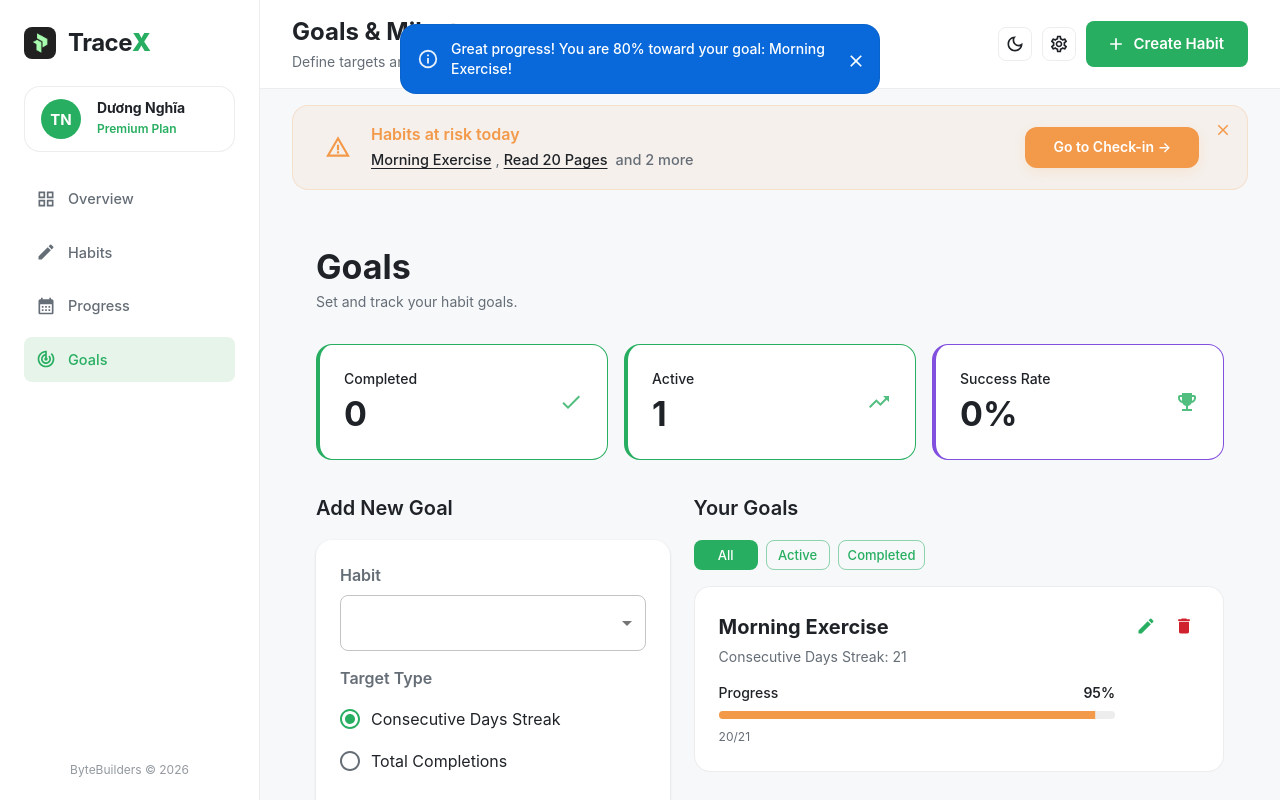
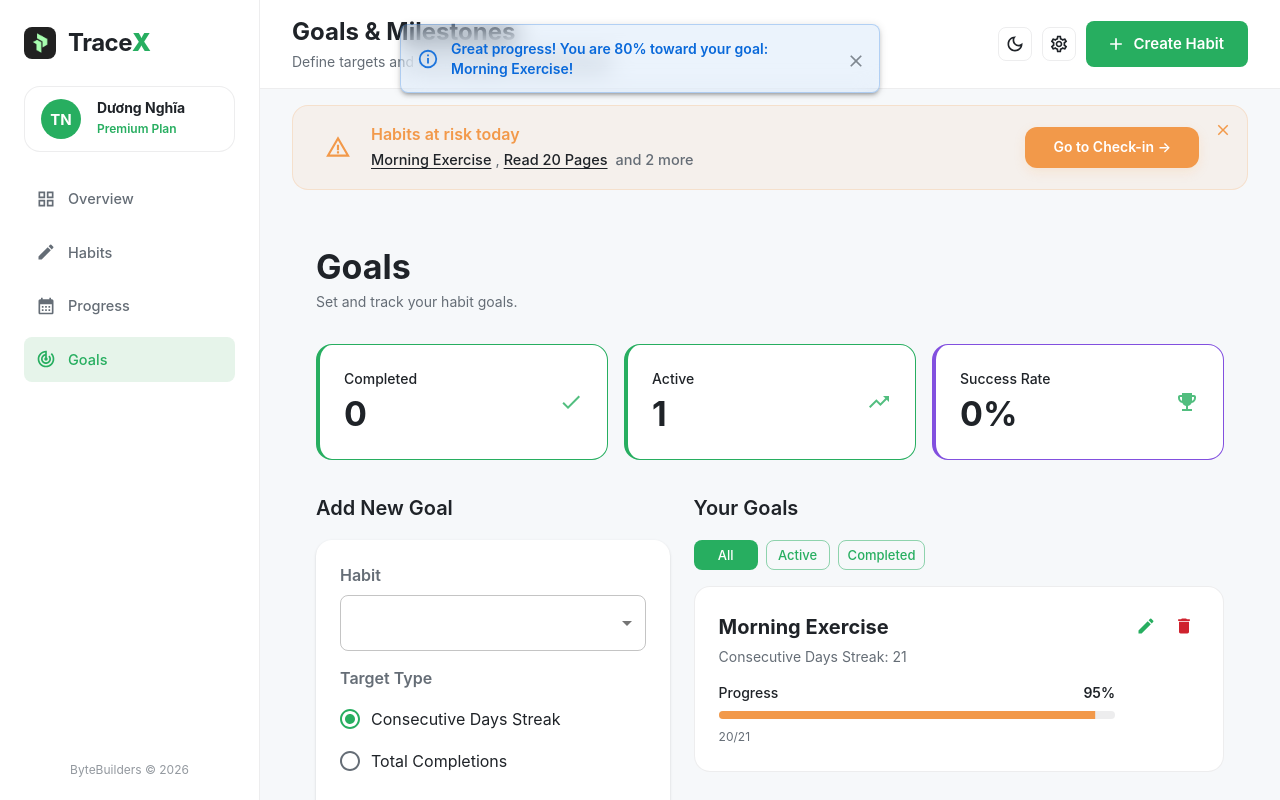
Before and after one commit to NghiaDPTWorkk/habit-hub, a React (Vite) app in the folder fe/: page /goals in a window 1280 px wide. Built offline with nearby package versions, Linux system fonts and the light colour scheme.

Commit message:
feat(ui): HH-35 - style toast notification

```diff
--- a/fe/src/components/ui/Toast.tsx
+++ b/fe/src/components/ui/Toast.tsx
@@ -2,6 +2,9 @@ import React, { useState } from 'react'
 import Snackbar from '@mui/material/Snackbar'
 import Alert from '@mui/material/Alert'
 import { useBoundStore } from '@/store/useBoundStore'
+import { alpha } from '@mui/material/styles'
+import { pxToRem } from '@/utils'
+import type { Theme } from '@mui/material/styles'
 
 const TOAST_DURATION_MS = 5000
 
@@ -28,15 +31,43 @@ export const Toast: React.FC = () => {
     >
       <Alert
         severity={current.severity}
-        variant="filled"
         onClose={dismissToast}
         sx={{
-          borderRadius: 2,
-          minWidth: { xs: '100%', sm: 300 },
+          borderRadius: 1,
+          minWidth: { xs: '100%', sm: 320 },
           maxWidth: { xs: '100%', sm: 480 },
           alignItems: 'center',
-          '& .MuiAlert-icon': { fontSize: 22 },
-          '& .MuiAlert-message': { fontWeight: 500 },
+          backdropFilter: 'blur(12px)',
+          boxShadow: 3,
+          border: '1px solid',
+          bgcolor: (theme: Theme) => {
+            const color = theme.palette[current.severity ?? 'info'].main
+            return alpha(color, 0.08)
+          },
+          color: (theme: Theme) => {
+            const color = theme.palette[current.severity ?? 'info'].main
+            return theme.palette.mode === 'dark' ? theme.palette.text.primary : color
+          },
+          borderColor: (theme: Theme) => {
+            const color = theme.palette[current.severity ?? 'info'].main
+            return alpha(color, 0.25)
+          },
+          '& .MuiAlert-icon': {
+            fontSize: 22,
+            color: (theme: Theme) => theme.palette[current.severity ?? 'info'].main,
+          },
+          '& .MuiAlert-message': {
+            fontWeight: 600,
+            fontSize: pxToRem(14),
+            lineHeight: 1.4,
+          },
+          '& .MuiAlert-action': {
+            color: 'text.secondary',
+            opacity: 0.8,
+            '&:hover': {
+              opacity: 1,
+            },
+          },
         }}
       >
         {current.message}
```
